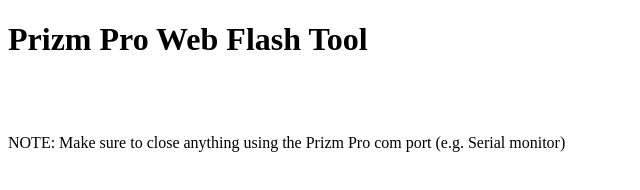
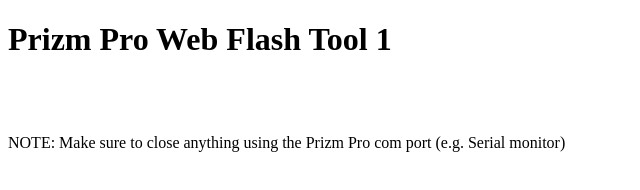
Before and after one commit to puttley/ESP32_flash, a plain HTML site: page index.html in a window 1280 px wide. Shown: the full height of the page, 0-640 px from the left. Drawn offline with Linux system fonts and the light colour scheme.

Commit message:
Update index.html

```diff
--- a/index.html
+++ b/index.html
@@ -3,7 +3,7 @@
 
 
 <body>
-    <h1>Prizm Pro Web Flash Tool</h1>
+    <h1>Prizm Pro Web Flash Tool 1</h1>
 
     <div id="main" style="display: none;">
 
```
